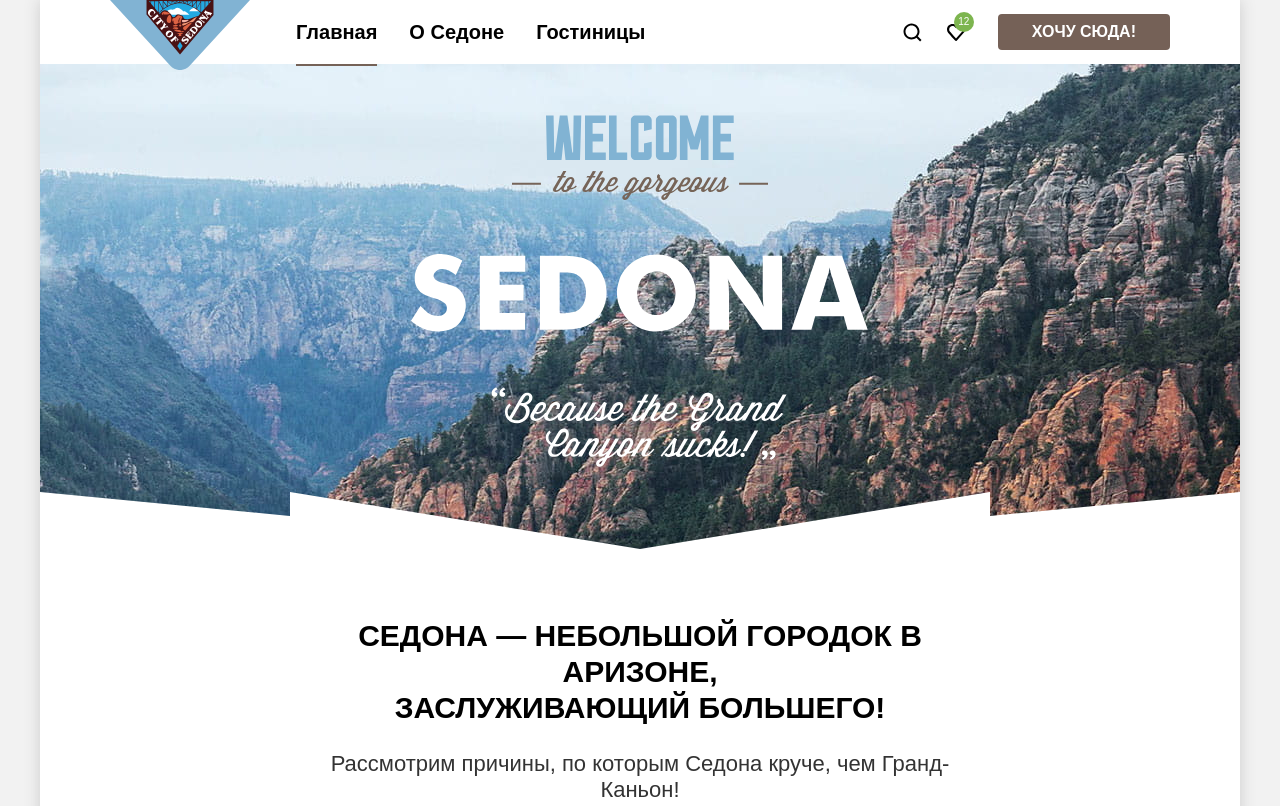
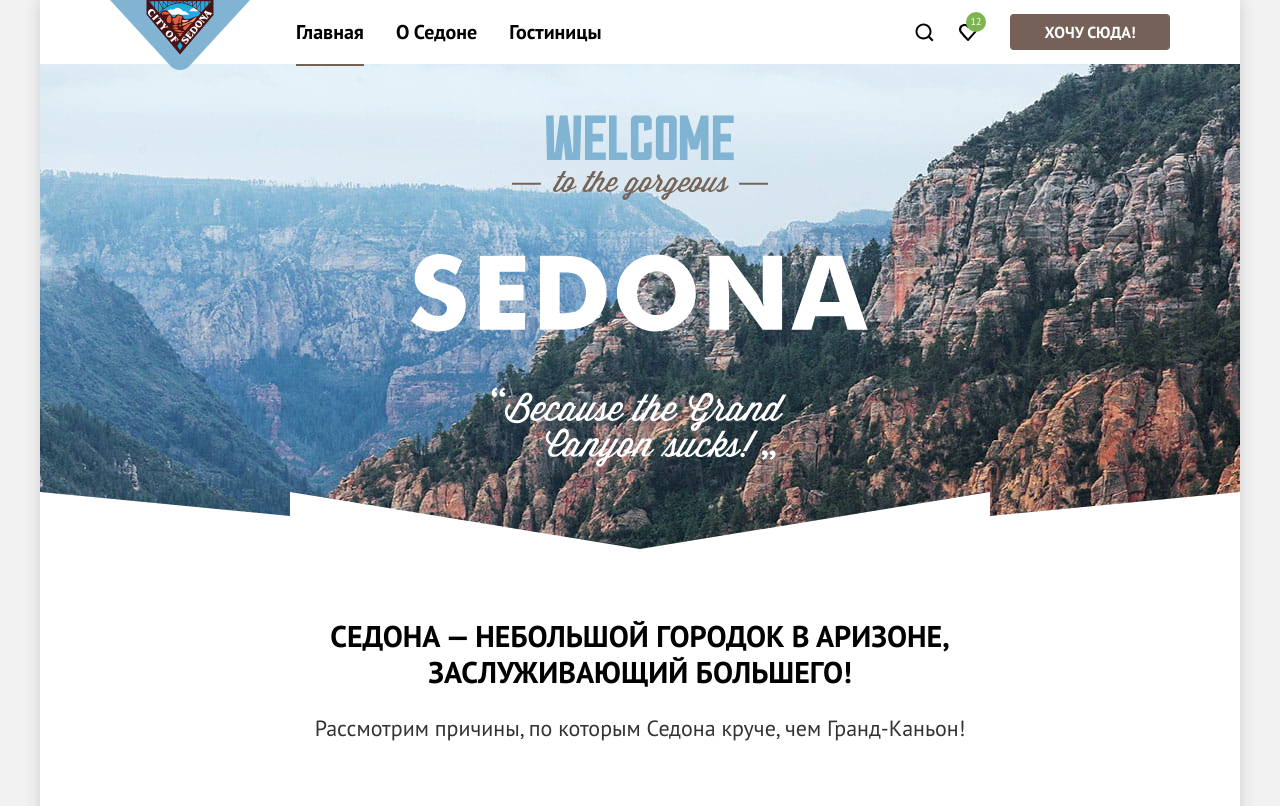
Before and after one commit to htmlacademy-htmlcss/1413529-sedona-1, a plain HTML site: page index.html in a window 1280 px wide. Shown: the top 806 px of the page. Drawn offline with Linux system fonts and the light colour scheme; the site is published under a folder, as on GitHub Pages, so addresses that start at the root find nothing.

Commit message:
Защита проекта Седона

```diff
--- a/index.html
+++ b/index.html
@@ -6,7 +6,7 @@
     <title>Город Седона</title>
     <link rel="stylesheet" href="styles/style.css">
     <link rel="icon" sizes="32x32" href="favicon.ico">
-    <link rel="icon" type="image/png" sizes="32x32" href="/images/favicon.png">
+    <link rel="icon" type="image/png" sizes="32x32" href="./images/favicon.png">
   </head>
   <body>
     <div class="page-container">
--- a/styles/style.css
+++ b/styles/style.css
@@ -2,7 +2,7 @@
   font-family: "PT Sans";
   font-style: normal;
   font-weight: 400;
-  src: url("/fonts/ptsans-400.woff2") format("woff2");
+  src: url("../fonts/ptsans-400.woff2") format("woff2");
   font-display: swap;
 }
 
@@ -10,7 +10,7 @@
   font-family: "PT Sans";
   font-style: normal;
   font-weight: 700;
-  src: url("/fonts/ptsans-700.woff2") format("woff2");
+  src: url("../fonts/ptsans-700.woff2") format("woff2");
   font-display: swap;
 }
 
```
Also changed, not shown: hotels.html (+1 -1 lines).
